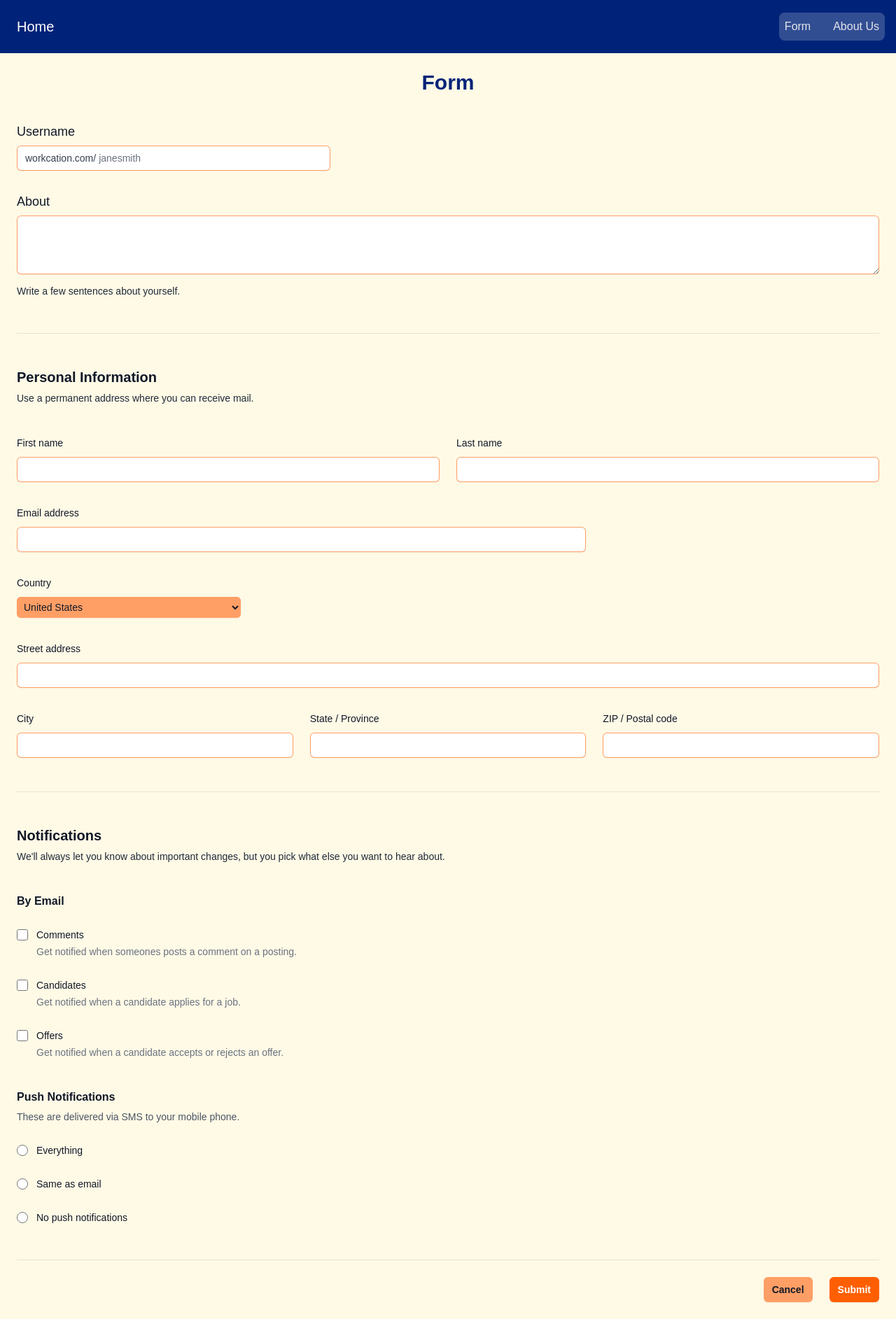
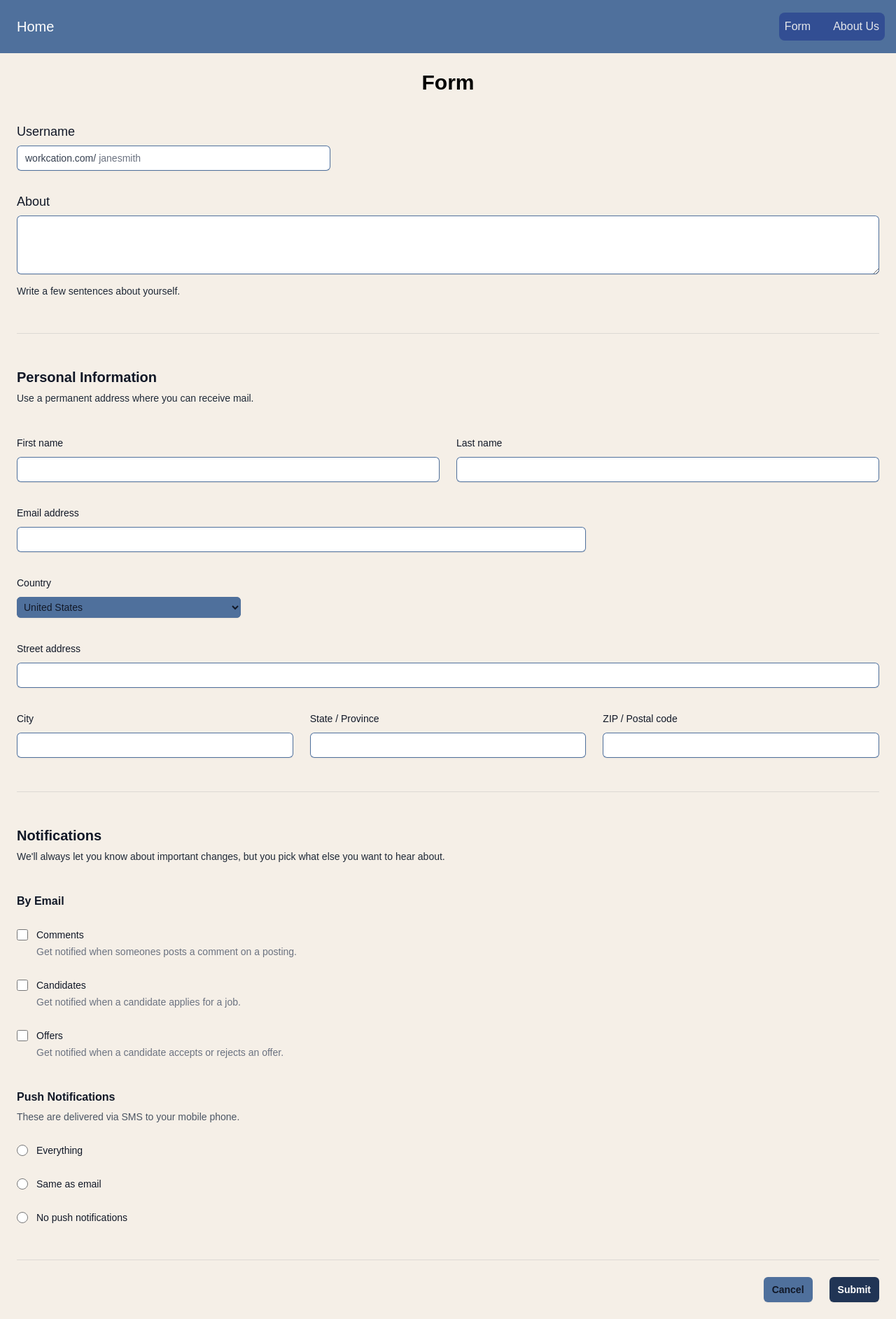
Before and after one commit to icoletti/alternanza, a Flask app: template backend/templates/form.html in a window 1280 px wide. Shown: the whole page at 70% size. Run offline with Flask 3, Linux system fonts and the light colour scheme; the template is opened without the code that fills it, so the values that code supplies are empty.

Commit message:
dark mode color e modifica di tutti i colori

```diff
--- a/backend/templates/base.html
+++ b/backend/templates/base.html
@@ -16,12 +16,12 @@
         },
         extend: {
           colors: {
-            resolutionblue: '#002379',
             prussianblue: '#001854',
-            blazeorange: '#FF5F00',
-            atomictangerine: '#FF9F66',
-            earlydawn: '#FFFAE6',
-            chambray:'#324E93'
+            chambray:'#324E93',
+            cloudburst: '#213555',
+            bluegray:'#4F709C',
+            merino:'#F5EFE7',
+            calmshell:'#D8C4B6'
           }
         }
       }
@@ -29,10 +29,10 @@
   </script>
 </head>
 
-<body class="bg-earlydawn font-snas">
+<body class="bg-merino font-snas dark:bg-calmshell">
   <!--<nav class="lg:px-16 px-4 bg-resolutionblue text-white flex flex-wrap items-center py-4 shadow-md">
     <div class="flex-1 flex justify-between items-center">
-      <a href="{{ url_for('home' ) }}" class="text-xl hover:underline decoration-atomictangerine decoration-2 rounded-md p-2">Home</a>
+      <a href="{{ url_for('home' ) }}" class="text-xl hover:underline decoration-bluegray decoration-2 rounded-md p-2">Home</a>
     </div>
     <label for="menu-toggle" class="pointer-cursor md:hidden block">
       <svg class="fill-current text-gray-900" xmlns="http://www.w3.org/2000/svg" width="20" height="20"
@@ -46,16 +46,16 @@
     <div class="hidden md:flex md:items-center md:w-auto w-full" id="menu">
       <nav>
         <ul class="md:flex items-center justify-between text-base text-gray-200 pt-4 md:pt-0">
-          <li><a class="md:p-2 block hover:underline decoration-atomictangerine decoration-2 rounded-md" href="{{ url_for('upload' ) }}">Form</a></li>
-          <li><a class="md:p-2 block hover:underline decoration-atomictangerine decoration-2 rounded-md" href="{{ url_for('start' ) }}">About Us</a></li>
+          <li><a class="md:p-2 block hover:underline decoration-bluegray decoration-2 rounded-md" href="{{ url_for('upload' ) }}">Form</a></li>
+          <li><a class="md:p-2 block hover:underline decoration-bluegray decoration-2 rounded-md" href="{{ url_for('start' ) }}">About Us</a></li>
 
         </ul>
       </nav>
     </div>
   </nav> -->
-  <nav class="bg-resolutionblue text-white">
+  <nav class="bg-bluegray dark:bg-cloudburst text-white">
     <div class="max-w-screen-xl flex flex-wrap items-center justify-between mx-auto p-4">
-      <a href="{{ url_for('home') }}" class="text-xl hover:underline decoration-atomictangerine decoration-2 rounded-md p-2">
+      <a href="{{ url_for('home') }}" class="text-xl hover:text-merino hover:underline decoration-bluegray decoration-2 rounded-md p-2">
         Home
       </a>
       <button data-collapse-toggle="navbar-default" type="button" class="inline-flex items-center p-2 w-10 h-10 justify-center text-sm text-gray-500 rounded-lg md:hidden hover:bg-chambray focus:outline-none focus:ring-2 focus:ring-chambray dark:text-gray-400 dark:hover:bg-prussianblue dark:focus:ring-prussianblue" aria-controls="navbar-default" aria-expanded="false">
@@ -65,12 +65,12 @@
         </svg>
       </button>
       <div class="hidden w-full md:block md:w-auto" id="navbar-default">
-        <ul class="font-medium flex flex-col p-4 md:p-2 mt-4 border border-chambray rounded-lg bg-chambray md:flex-row md:space-x-8 md:mt-0 md:border-0 md:bg-chambray dark:bg-prussianblue md:dark:bg-prussianblue dark:border-prussianblue">
+        <ul class="font-medium flex flex-col p-4 md:p-2 mt-4 border border-chambray rounded-lg bg-chambray md:flex-row md:space-x-8 md:mt-0 md:border-0 md:bg-chambray  dark:bg-prussianblue md:dark:bg-prussianblue dark:border-prussianblue">
           <li>
-            <a href="{{ url_for('upload') }}" class="block py-2 px-3 text-gray-200 rounded hover:underline decoration-atomictangerine decoration-2 md:hover:bg-transparent md:border-0 md:hover:text-white md:p-0 dark:text-white md:dark:hover:text-atomictangerine dark:hover:text-white md:dark:hover:bg-transparent">Form</a>
+            <a href="{{ url_for('upload') }}" class="block py-2 px-3 text-gray-200 rounded hover:underline decoration-merino decoration-2 md:hover:bg-transparent md:border-0 md:hover:text-merino md:p-0 dark:text-white md:dark:hover:text-merino dark:hover:text-white md:dark:hover:bg-transparent">Form</a>
           </li>
           <li>
-            <a href="{{ url_for('start') }}" class="block py-2 px-3 text-gray-200 rounded hover:underline decoration-atomictangerine decoration-2 md:hover:bg-transparent md:border-0 md:hover:text-white md:p-0 dark:text-white md:dark:hover:text-atomictangerine dark:hover:text-white md:dark:hover:bg-transparent">About Us</a>
+            <a href="{{ url_for('start') }}" class="block py-2 px-3 text-gray-200 rounded hover:underline decoration-merino decoration-2 md:hover:bg-transparent md:border-0 md:hover:text-merino md:p-0 dark:text-white md:dark:hover:text-merino dark:hover:text-white md:dark:hover:bg-transparent">About Us</a>
           </li>
         </ul>
       </div>
--- a/backend/templates/form.html
+++ b/backend/templates/form.html
@@ -10,7 +10,7 @@
           <div class="sm:col-span-4">
             <label for="username" class="block text-lg font-medium leading-6 text-gray-900">Username</label>
             <div class="mt-2">
-              <div class="flex rounded-md shadow-sm bg-white ring-1 ring-inset ring-atomictangerine focus-within:ring-2 focus-within:ring-inset focus-within:ring-resolutionblue sm:max-w-md">
+              <div class="flex rounded-md shadow-sm bg-white ring-1 ring-inset ring-bluegray focus-within:ring-2 focus-within:ring-inset focus-within:ring-resolutionblue sm:max-w-md">
                 <span class="flex select-none items-center pl-3 text-gray-700 sm:text-sm">workcation.com/</span>
                 <input type="text" name="username" id="username" autocomplete="username" class="block flex-1 border-0 bg-transparent py-1.5 pl-1 text-gray-900 placeholder:text-gray-500 focus:ring-0 sm:text-sm sm:leading-6" placeholder="janesmith">
               </div>
@@ -20,7 +20,7 @@
           <div class="col-span-full">
             <label for="about" class="block text-lg font-medium leading-6 text-gray-900">About</label>
             <div class="mt-2">
-              <textarea id="about" name="about" rows="3" class="block w-full rounded-md p-1.5 text-gray-900 shadow-sm ring-1 ring-inset ring-atomictangerine placeholder:text-gray-900 focus:ring-2 focus:ring-inset focus:ring-resolutionblue sm:text-sm sm:leading-6"></textarea>
+              <textarea id="about" name="about" rows="3" class="block w-full rounded-md p-1.5 text-gray-900 shadow-sm ring-1 ring-inset ring-bluegray placeholder:text-gray-900 focus:ring-2 focus:ring-inset focus:ring-resolutionblue sm:text-sm sm:leading-6"></textarea>
             </div>
             <p class="mt-3 text-sm leading-6 text-gray-800">Write a few sentences about yourself.</p>
           </div>
@@ -35,28 +35,28 @@
           <div class="sm:col-span-3">
             <label for="first-name" class="block text-sm font-medium leading-6 text-gray-900">First name</label>
             <div class="mt-2">
-              <input type="text" name="fname" id="first-name" autocomplete="given-name" class="block w-full rounded-md border-0 p-1.5 text-gray-900 shadow-sm ring-1 ring-inset ring-atomictangerine placeholder:text-gray-400 focus:ring-2 focus:ring-inset focus:ring-resolutionblue sm:text-sm sm:leading-6">
+              <input type="text" name="fname" id="first-name" autocomplete="given-name" class="block w-full rounded-md border-0 p-1.5 text-gray-900 shadow-sm ring-1 ring-inset ring-bluegray placeholder:text-gray-400 focus:ring-2 focus:ring-inset focus:ring-resolutionblue sm:text-sm sm:leading-6">
             </div>
           </div>
 
           <div class="sm:col-span-3">
             <label for="last-name" class="block text-sm font-medium leading-6 text-gray-900">Last name</label>
             <div class="mt-2">
-              <input type="text" name="lname" id="last-name" autocomplete="family-name" class="block w-full rounded-md border-0 p-1.5 text-gray-900 shadow-sm ring-1 ring-inset ring-atomictangerine placeholder:text-gray-400 focus:ring-2 focus:ring-inset focus:ring-resolutionblue sm:text-sm sm:leading-6">
+              <input type="text" name="lname" id="last-name" autocomplete="family-name" class="block w-full rounded-md border-0 p-1.5 text-gray-900 shadow-sm ring-1 ring-inset ring-bluegray placeholder:text-gray-400 focus:ring-2 focus:ring-inset focus:ring-resolutionblue sm:text-sm sm:leading-6">
             </div>
           </div>
 
           <div class="sm:col-span-4">
             <label for="email" class="block text-sm font-medium leading-6 text-gray-900">Email address</label>
             <div class="mt-2">
-              <input id="email" name="email" type="email" autocomplete="email" class="block w-full rounded-md border-0 p-1.5 text-gray-900 shadow-sm ring-1 ring-inset ring-atomictangerine placeholder:text-gray-400 focus:ring-2 focus:ring-inset focus:ring-resolutionblue sm:text-sm sm:leading-6">
+              <input id="email" name="email" type="email" autocomplete="email" class="block w-full rounded-md border-0 p-1.5 text-gray-900 shadow-sm ring-1 ring-inset ring-bluegray placeholder:text-gray-400 focus:ring-2 focus:ring-inset focus:ring-resolutionblue sm:text-sm sm:leading-6">
             </div>
           </div>
 
           <div class="sm:col-span-3">
             <label for="country" class="block text-sm font-medium leading-6 text-gray-900">Country</label>
             <div class="mt-2">
-              <select id="country" name="country" autocomplete="country-name" class="block w-full rounded-md border-0 p-1.5 text-gray-900 shadow-sm ring-1 ring-inset ring-atomictangerine bg-atomictangerine focus:ring-2 focus:ring-inset focus:ring-resolutionblue focus:bg-resolutionblue focus:text-white sm:max-w-xs sm:text-sm sm:leading-6">
+              <select id="country" name="country" autocomplete="country-name" class="block w-full rounded-md border-0 p-1.5 text-gray-900 shadow-sm ring-1 ring-inset ring-bluegray bg-bluegray focus:ring-2 focus:ring-inset focus:ring-resolutionblue focus:bg-resolutionblue focus:text-white sm:max-w-xs sm:text-sm sm:leading-6">
                 <option>United States</option>
                 <option>Italy</option>
                 <option>Canada</option>
@@ -68,28 +68,28 @@
           <div class="col-span-full">
             <label for="street-address" class="block text-sm font-medium leading-6 text-gray-900">Street address</label>
             <div class="mt-2">
-              <input type="text" name="street-address" id="street-address" autocomplete="street-address" class="block w-full rounded-md border-0 p-1.5 text-gray-900 shadow-sm ring-1 ring-inset ring-atomictangerine placeholder:text-gray-400 focus:ring-2 focus:ring-inset focus:ring-resolutionblue sm:text-sm sm:leading-6">
+              <input type="text" name="street-address" id="street-address" autocomplete="street-address" class="block w-full rounded-md border-0 p-1.5 text-gray-900 shadow-sm ring-1 ring-inset ring-bluegray placeholder:text-gray-400 focus:ring-2 focus:ring-inset focus:ring-resolutionblue sm:text-sm sm:leading-6">
             </div>
           </div>
 
           <div class="sm:col-span-2 sm:col-start-1">
             <label for="city" class="block text-sm font-medium leading-6 text-gray-900">City</label>
             <div class="mt-2">
-              <input type="text" name="city" id="city" autocomplete="address-level2" class="block w-full rounded-md border-0 p-1.5 text-gray-900 shadow-sm ring-1 ring-inset ring-atomictangerine placeholder:text-gray-400 focus:ring-2 focus:ring-inset focus:ring-resolutionblue sm:text-sm sm:leading-6">
+              <input type="text" name="city" id="city" autocomplete="address-level2" class="block w-full rounded-md border-0 p-1.5 text-gray-900 shadow-sm ring-1 ring-inset ring-bluegray placeholder:text-gray-400 focus:ring-2 focus:ring-inset focus:ring-resolutionblue sm:text-sm sm:leading-6">
             </div>
           </div>
 
           <div class="sm:col-span-2">
             <label for="region" class="block text-sm font-medium leading-6 text-gray-900">State / Province</label>
             <div class="mt-2">
-              <input type="text" name="region" id="region" autocomplete="address-level1" class="block w-full rounded-md border-0 p-1.5 text-gray-900 shadow-sm ring-1 ring-inset ring-atomictangerine placeholder:text-gray-400 focus:ring-2 focus:ring-inset focus:ring-resolutionblue sm:text-sm sm:leading-6">
+              <input type="text" name="region" id="region" autocomplete="address-level1" class="block w-full rounded-md border-0 p-1.5 text-gray-900 shadow-sm ring-1 ring-inset ring-bluegray placeholder:text-gray-400 focus:ring-2 focus:ring-inset focus:ring-resolutionblue sm:text-sm sm:leading-6">
             </div>
           </div>
 
           <div class="sm:col-span-2">
             <label for="postal-code" class="block text-sm font-medium leading-6 text-gray-900">ZIP / Postal code</label>
             <div class="mt-2">
-              <input type="text" name="postal-code" id="postal-code" autocomplete="postal-code" class="block w-full rounded-md border-0 p-1.5 text-gray-900 shadow-sm ring-1 ring-inset ring-atomictangerine placeholder:text-gray-400 focus:ring-2 focus:ring-inset focus:ring-resolutionblue sm:text-sm sm:leading-6">
+              <input type="text" name="postal-code" id="postal-code" autocomplete="postal-code" class="block w-full rounded-md border-0 p-1.5 text-gray-900 shadow-sm ring-1 ring-inset ring-bluegray placeholder:text-gray-400 focus:ring-2 focus:ring-inset focus:ring-resolutionblue sm:text-sm sm:leading-6">
             </div>
           </div>
         </div>
@@ -105,7 +105,7 @@
             <div class="mt-6 space-y-6">
               <div class="relative flex gap-x-3">
                 <div class="flex h-6 items-center">
-                  <input id="comments" name="comments" type="checkbox" class="h-4 w-4 rounded border-gray-300 text-blazeorange focus:ring-blazeorange">
+                  <input id="comments" name="comments" type="checkbox" class="h-4 w-4 rounded border-gray-300 text-cloudburst focus:ring-cloudburst">
                 </div>
                 <div class="text-sm leading-6">
                   <label for="comments" class="font-medium text-gray-900">Comments</label>
@@ -155,8 +155,8 @@
     </div>
 
     <div class="mt-6 flex items-center justify-end gap-x-6">
-      <button type="button" class="rounded-md bg-atomictangerine px-3 py-2 text-sm font-semibold text-gray-900 shadow-sm hover:bg-white">Cancel</button>
-      <button type="submit" class="rounded-md bg-blazeorange px-3 py-2 text-sm font-semibold text-white shadow-sm hover:bg-atomictangerine focus-visible:outline focus-visible:outline-2 focus-visible:outline-offset-2 focus-visible:outline-blazeorange" value="Submit">Submit</button>
+      <button type="button" class="rounded-md bg-bluegray px-3 py-2 text-sm font-semibold text-gray-900 shadow-sm hover:bg-white">Cancel</button>
+      <button type="submit" class="rounded-md bg-cloudburst px-3 py-2 text-sm font-semibold text-white shadow-sm hover:bg-bluegray focus-visible:outline focus-visible:outline-2 focus-visible:outline-offset-2 focus-visible:outline-cloudburst" value="Submit">Submit</button>
     </div>
 </form>
 <a href=""></a>
--- a/backend/templates/result.html
+++ b/backend/templates/result.html
@@ -4,10 +4,10 @@
 <section>
 
     {% if error %}
-    <p class="text-xl text-blazeorange">{{error}}</p>
+    <p class="text-xl text-cloudburst">{{error}}</p>
 
     {% else %}
-    <h1 class="text-xl font-bold text-blazeorange mb-3">Risultati:</h1>
+    <h1 class="text-xl font-bold text-cloudburst mb-3">Risultati:</h1>
     <div>
         <p class="text-resolutionblue">Username: <span class="text-black">{{username}}</span></p>
         <p class="text-resolutionblue">Dettagli: <span class="text-black">{{about}}</span></p>
--- a/backend/templates/result1.html
+++ b/backend/templates/result1.html
@@ -3,7 +3,7 @@
 {% block body %}
 <section>
     {% if form.errors %}
-    <ul class="text-blazeorange">
+    <ul class="text-cloudburst">
         {% for field, errors in form.errors.items() %}
         {% for error in errors %}
         <li>{{ form[field].label.text }}: {{ error }}</li>
@@ -51,7 +51,7 @@
     </table>
     <div class="mt-6 flex items-center justify-end gap-x-6">
         <a href="{{url_for('upload')}}"
-            class="btn btn-secondary rounded-md bg-blazeorange px-3 py-2 text-base font-semibold text-white shadow-sm hover:bg-atomictangerine focus-visible:outline focus-visible:outline-2 focus-visible:outline-offset-2 focus-visible:outline-blazeorange">Back</a>
+            class="btn btn-secondary rounded-md bg-cloudburst px-3 py-2 text-base font-semibold text-white shadow-sm hover:bg-bluegray focus-visible:outline focus-visible:outline-2 focus-visible:outline-offset-2 focus-visible:outline-cloudburst">Back</a>
     </div>
     {% endif %}
 </section>
```
Also changed, not shown: backend/templates/upload.html (+9 -9 lines).
